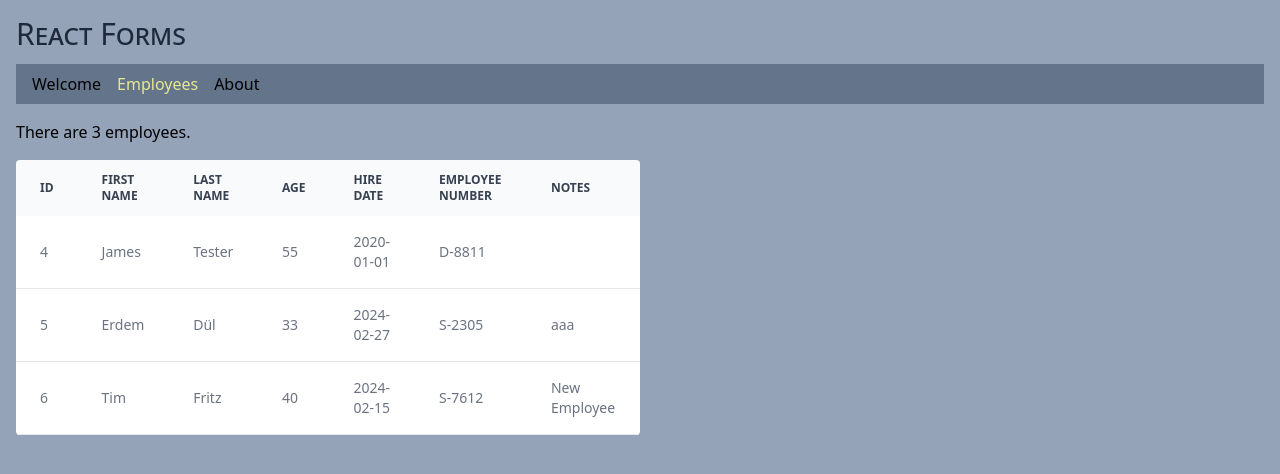
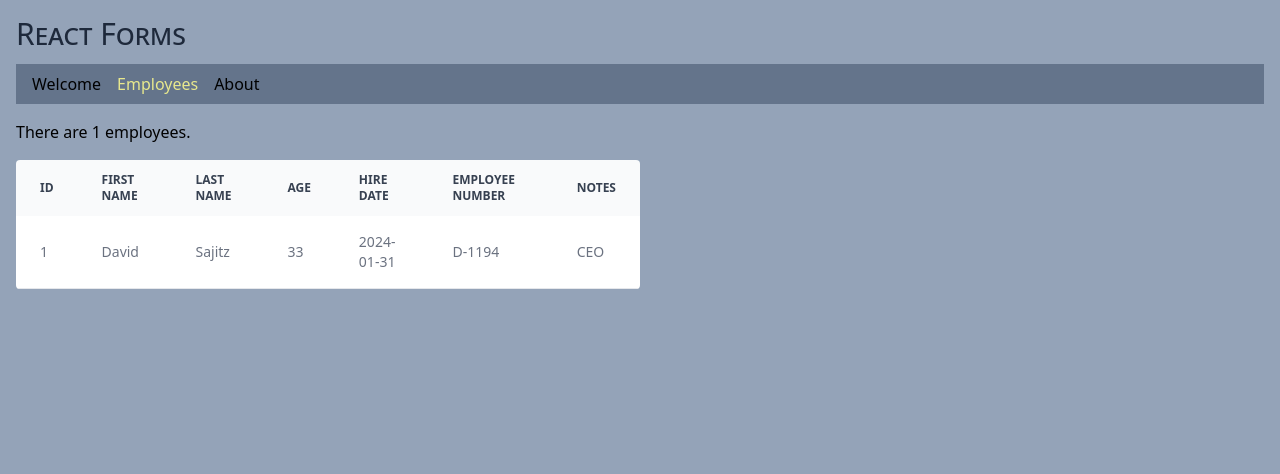
Before and after one commit to Dasajton/react-form-jsonserver-localbackend, a React (Vite) app: page /employees in a window 1280 px wide. Shown: the top 474 px of the page. Built offline with nearby package versions, Linux system fonts and the light colour scheme; data requests are answered from the project's data file.

Commit message:
after preparation for vercel publish with database

```diff
--- a/src/data/db.json
+++ b/src/data/db.json
@@ -1,30 +1,13 @@
 {
   "employees": [
     {
-      "firstName": "James",
-      "lastName": "Tester",
-      "age": 55,
-      "hireDate": "2020-01-01",
-      "employeeNumber": "D-8811",
-      "id": 4
-    },
-    {
-      "firstName": "Erdem",
-      "lastName": "Dül",
+      "firstName": "David",
+      "lastName": "Sajitz",
       "age": 33,
-      "hireDate": "2024-02-27",
-      "employeeNumber": "S-2305",
-      "notes": "aaa",
-      "id": 5
-    },
-    {
-      "firstName": "Tim",
-      "lastName": "Fritz",
-      "age": 40,
-      "hireDate": "2024-02-15",
-      "employeeNumber": "S-7612",
-      "notes": "New Employee",
-      "id": 6
+      "hireDate": "2024-01-31",
+      "employeeNumber": "D-1194",
+      "notes": "CEO",
+      "id": 1
     }
   ]
 }
--- a/src/pages/PageEmployees.tsx
+++ b/src/pages/PageEmployees.tsx
@@ -1,30 +1,33 @@
-import { useEffect, useState } from "react";
-import { IEmployee } from "../interfaces";
-import axios from "axios";
-import * as config from "../config";
-import { FaSpinner } from "react-icons/fa";
+// import { useEffect, useState } from "react";
+// import { IEmployee } from "../interfaces";
+// import axios from "axios";
+// import * as config from "../config";
+// import { FaSpinner } from "react-icons/fa";
+import db from "../data/db.json";
+
+const employees = db.employees;
 
 export const PageEmployees = () => {
-	const [employees, setEmployees] = useState<IEmployee[]>([]);
+	// const [employees, setEmployees] = useState<IEmployee[]>([]);
 
-	useEffect(() => {
-		setTimeout(() => {
-			(async () => {
-				const response = await axios.get(
-					`${config.getBackendUrl()}/employees`
-				);
-				const _employees: IEmployee[] = response.data;
-				setEmployees(_employees);
-			})();
-		}, 1000);
-	}, []);
+	// useEffect(() => {
+	// 	setTimeout(() => {
+	// 		(async () => {
+	// 			const response = await axios.get(
+	// 				`${config.getBackendUrl()}/employees`
+	// 			);
+	// 			const _employees: IEmployee[] = response.data;
+	// 			setEmployees(_employees);
+	// 		})();
+	// 	}, 1000);
+	// }, []);
 
 	return (
 		<>
-			{employees.length === 0 ? (
+			{/* {employees.length === 0 ? (
 				<FaSpinner className="h-16 w-16 animate-spin" />
 			) : (
-				<>
+				<> */}
 			<p>There are {employees.length} employees.</p>
 
 			<div className="relative mt-4 w-1/2 overflow-x-auto rounded">
@@ -58,9 +61,7 @@ export const PageEmployees = () => {
 						{employees.map((employee) => {
 							return (
 								<tr className="border-b bg-white dark:border-gray-700 dark:bg-gray-800">
-											<td className="px-6 py-4">
-												{employee.id}
-											</td>
+									<td className="px-6 py-4">{employee.id}</td>
 									<td className="px-6 py-4">
 										{employee.firstName}
 									</td>
@@ -85,8 +86,8 @@ export const PageEmployees = () => {
 					</tbody>
 				</table>
 			</div>
-				</>
-			)}
+			{/* </>
+			)} */}
 		</>
 	);
 };
```
Lines whose indentation alone changed are shown as unchanged.
